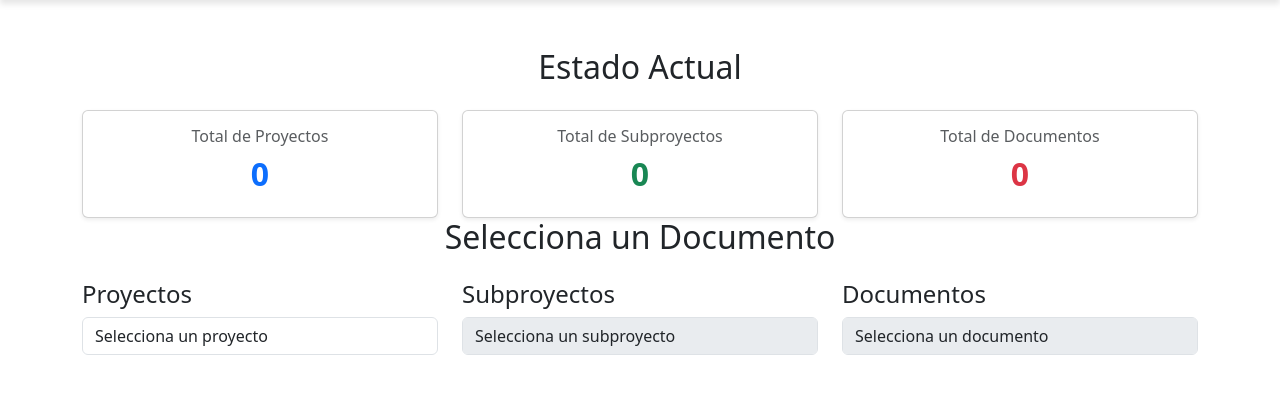
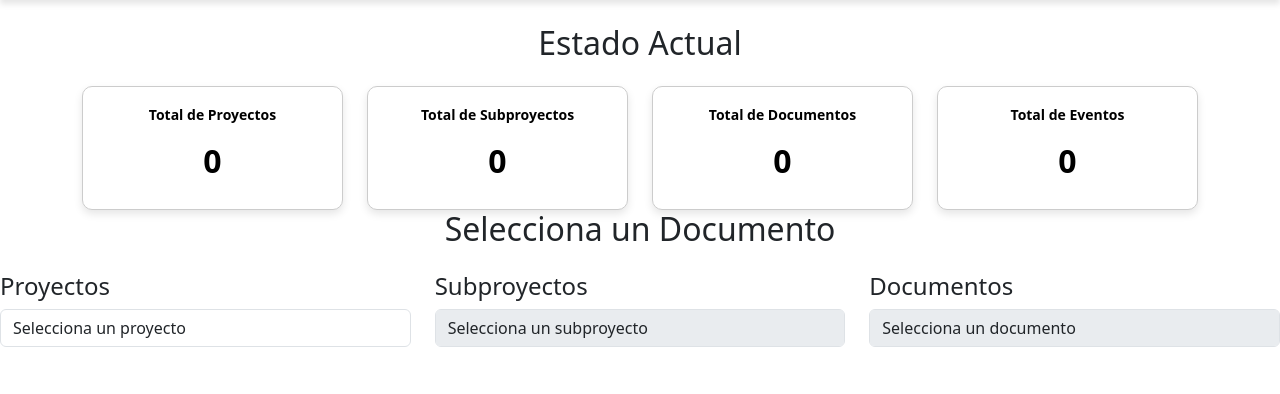
Before and after one commit to felipe97rg/APLICACION_DOCUMENTOS, a Django app: page /dashboard/ in a window 1280 px wide. Shown: the part 89-483 px from the top of the page. Run offline with Django 5.2, Linux system fonts and the light colour scheme; the visitor is signed in with stand-in values (Sample User, id 1); data that the repository does not hold is empty.

Commit message:
Cambios frontend resumen de los proyectos 25/02/2025 -1

```diff
--- a/documentos/static/documentos/css/dashboard.css
+++ b/documentos/static/documentos/css/dashboard.css
@@ -3,7 +3,8 @@
     padding: 20px 0;
     max-width: 800px;
     margin: auto;
-}
+    }
+
 
 /* Línea central de la línea de tiempo */
 .timeline-line {
@@ -64,6 +65,41 @@
     font-weight: bold;
 }
 
+
+
+/* Estilo general para las tarjetas */
+.card {
+    border-radius: 10px;  /* Bordes redondeados */
+    padding: 20px;
+    background: white;  /* Fondo blanco */
+    color: black; /* Texto negro */
+    box-shadow: 0 4px 8px rgba(0, 0, 0, 0.1); /* Sombra suave */
+    transition: all 0.3s ease-in-out; /* Animación suave */
+    cursor: pointer; /* Cambia el cursor al pasar el mouse */
+    border: 1px solid #ccc; /* Borde gris claro */
+}
+
+/* Estilos para los títulos dentro de las tarjetas */
+.card h6 {
+    font-size: 14px;
+    font-weight: 600;
+}
+
+/* Estilos para los números */
+.card h2 {
+    font-size: 32px;  /* Hacer los números más grandes */
+    font-weight: bold;
+    margin-top: 10px;
+}
+
+/* Efecto Hover: cambia el fondo a negro y el texto a blanco */
+.card:hover {
+    background: black; /* Fondo negro */
+    color: white; /* Texto blanco */
+    box-shadow: 0 6px 15px rgba(0, 0, 0, 0.3); /* Sombra más fuerte */
+}
+
+
 /* Responsivo para pantallas pequeñas */
 @media screen and (max-width: 768px) {
     .timeline::after {
@@ -86,3 +122,10 @@
         left: 0;
     }
 }
+
+/* Responsividad: en pantallas pequeñas, que las tarjetas ocupen todo el ancho */
+@media (max-width: 768px) {
+    .card {
+        margin-bottom: 15px; /* Espacio entre tarjetas en móviles */
+    }
+}
--- a/documentos/templates/documentos/base.html
+++ b/documentos/templates/documentos/base.html
@@ -28,7 +28,7 @@
     </header>
 
     <!-- Contenido dinámico de cada página -->
-    <div class="container mt-5">
+    <div>
         {% block content %}{% endblock %}
     </div>
 </body>
--- a/documentos/templates/documentos/dashboard.html
+++ b/documentos/templates/documentos/dashboard.html
@@ -3,34 +3,47 @@
 {% block title %}Dashboard - Gestión Documental{% endblock %}
 
 {% block content %}
+<!-- Contenido dinámico de cada página -->
+<div>
 
+    <div class="container mt-4">
         <h2 class="text-center mb-4">Estado Actual</h2>
         <div class="row">
             <!-- Tarjeta: Total de Proyectos -->
-        <div class="col-md-4">
-            <div class="card shadow-sm p-3 rounded text-center">
-                <h6 class="text-muted">Total de Proyectos</h6>
-                <h2 class="text-primary fw-bold">{{ total_proyectos }}</h2>
+            <div class="col-md-3">
+                <div class="card text-center">
+                    <h6>Total de Proyectos</h6>
+                    <h2>{{ total_proyectos }}</h2>
                 </div>
             </div>
 
             <!-- Tarjeta: Total de Subproyectos -->
-        <div class="col-md-4">
-            <div class="card shadow-sm p-3 rounded text-center">
-                <h6 class="text-muted">Total de Subproyectos</h6>
-                <h2 class="text-success fw-bold">{{ total_subproyectos }}</h2>
+            <div class="col-md-3">
+                <div class="card text-center">
+                    <h6>Total de Subproyectos</h6>
+                    <h2>{{ total_subproyectos }}</h2>
                 </div>
             </div>
 
             <!-- Tarjeta: Total de Documentos -->
-        <div class="col-md-4">
-            <div class="card shadow-sm p-3 rounded text-center">
-                <h6 class="text-muted">Total de Documentos</h6>
-                <h2 class="text-danger fw-bold">{{ total_documentos }}</h2>
+            <div class="col-md-3">
+                <div class="card text-center">
+                    <h6>Total de Documentos</h6>
+                    <h2>{{ total_documentos }}</h2>
+                </div>
+            </div>
+
+            <!-- Tarjeta: Total de Eventos -->
+            <div class="col-md-3">
+                <div class="card text-center">
+                    <h6>Total de Eventos</h6>
+                    <h2>{{ total_eventos }}</h2>
+                </div>
             </div>
         </div>
     </div>
 
+<div>
     <h2 class="text-center mb-4">Selecciona un Documento</h2>
 
     <div class="row">
@@ -57,7 +70,7 @@
             <a id="evento-link" href="#" class="btn btn-success mt-3 d-none">Registrar Evento</a>
         </div>
     </div>
-
+</div>
     <!-- Mensajes de éxito/error -->
     {% if messages %}
         <div class="mt-3">
--- a/documentos/views.py
+++ b/documentos/views.py
@@ -67,12 +67,15 @@ def dashboard_view(request):
     total_proyectos = Proyecto.objects.count()
     total_subproyectos = Subproyecto.objects.count()
     total_documentos = Documento.objects.count()
+    total_eventos = Evento.objects.count()
 
     context = {
         'total_proyectos': total_proyectos,
         'total_subproyectos': total_subproyectos,
         'total_documentos': total_documentos,
         'proyectos': Proyecto.objects.all(),
+        'total_eventos': total_eventos,
+        'eventos': Evento.objects.all()
     }
     return render(request, 'documentos/dashboard.html', context)
 
```
Also changed, not shown: 1 other file. Lines whose indentation alone changed are shown as unchanged.
